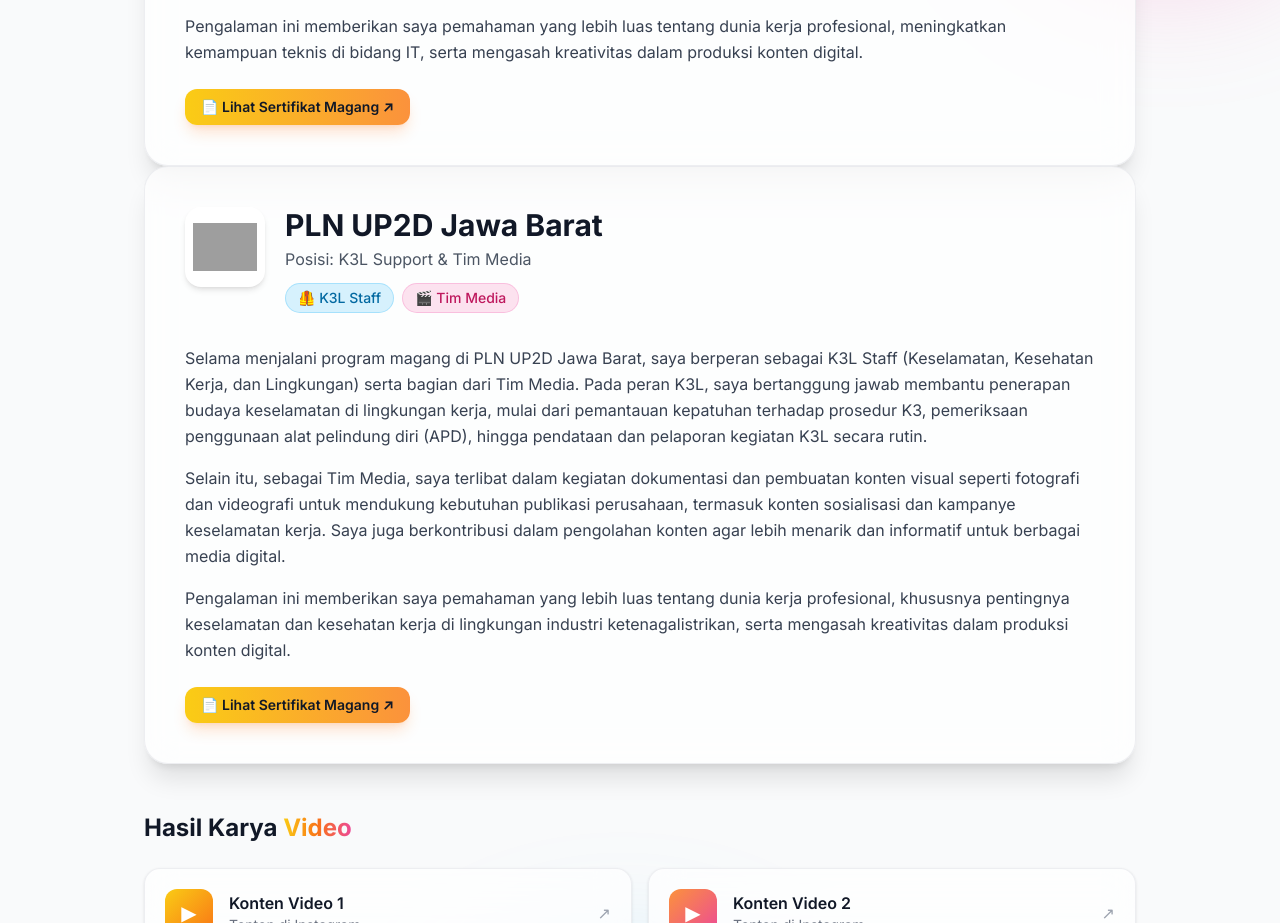
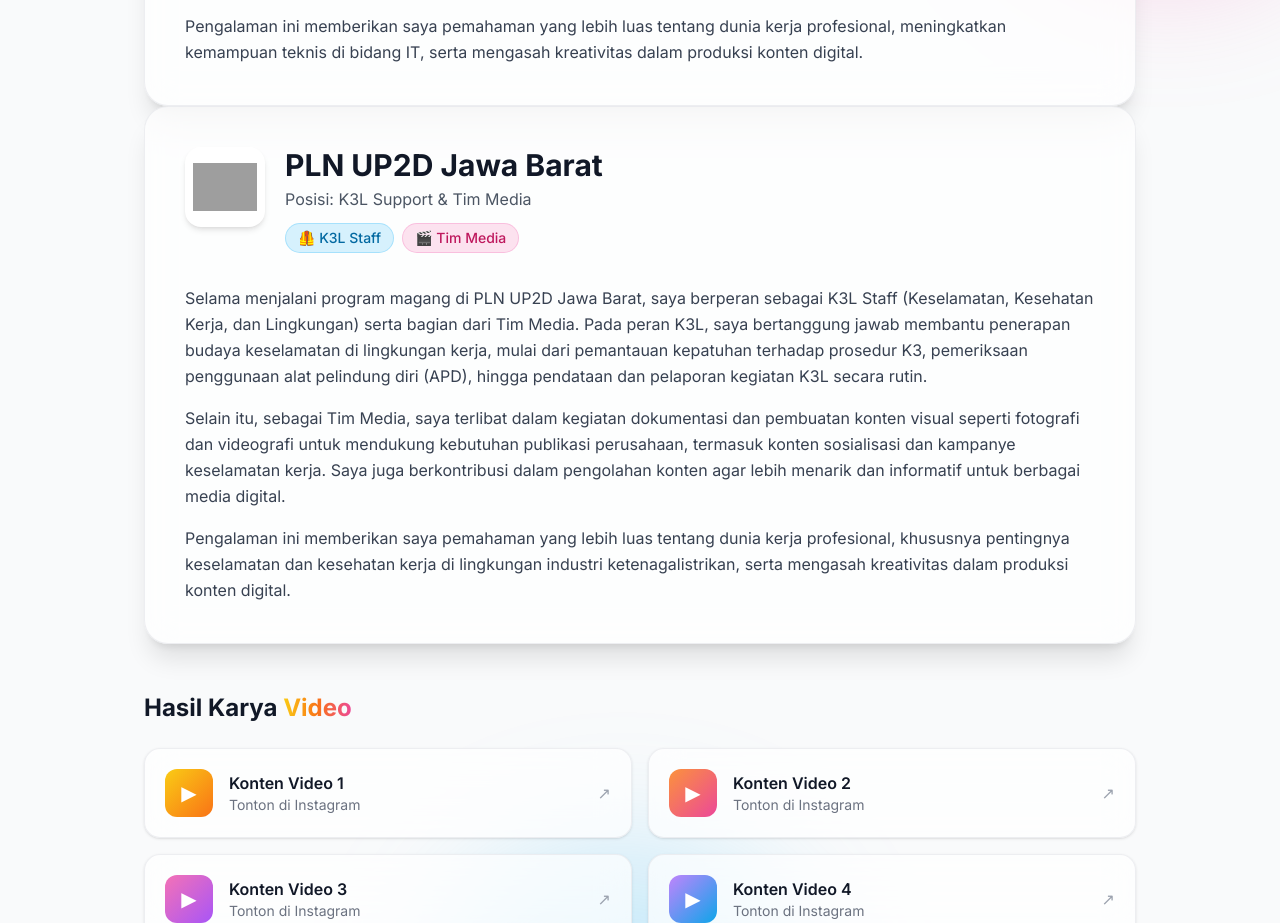
Before and after one commit to Team-Informatika/714220014, a plain HTML site: page Intership.html in a window 1280 px wide. Shown: the part 641-1564 px from the top of the page. Drawn offline with nearby package versions, Linux system fonts and the light colour scheme; grey boxes are pictures that could not be loaded.

Commit message:
hapus sementara

```diff
--- a/Intership.html
+++ b/Intership.html
@@ -176,13 +176,7 @@
           </p>
         </div>
         <!-- Sertifikat -->
-        <div class="flex flex-wrap gap-3 mt-6">
-          <a href="assets/sertifikat-pln-up2d.pdf"
-             target="_blank" rel="noopener"
-             class="inline-flex items-center gap-2 px-4 py-2 rounded-xl text-sm font-semibold text-gray-900 bg-gradient-to-r from-yellow-400 to-orange-400 shadow-lg shadow-orange-500/20 hover:shadow-orange-500/40 hover:-translate-y-0.5 transition">
-            📄 Lihat Sertifikat Magang ↗
-          </a>
-        </div>
+
       </section>
 
       <section class="reveal card-glass rounded-3xl shadow-xl p-6 md:p-10">
@@ -223,13 +217,6 @@
           </p>
         </div>
         <!-- Sertifikat -->
-        <div class="flex flex-wrap gap-3 mt-6">
-          <a href="assets/sertifikat-pln-up2d.pdf"
-             target="_blank" rel="noopener"
-             class="inline-flex items-center gap-2 px-4 py-2 rounded-xl text-sm font-semibold text-gray-900 bg-gradient-to-r from-yellow-400 to-orange-400 shadow-lg shadow-orange-500/20 hover:shadow-orange-500/40 hover:-translate-y-0.5 transition">
-            📄 Lihat Sertifikat Magang ↗
-          </a>
-        </div>
       </section>
 
       <!-- HASIL KARYA -->
```
